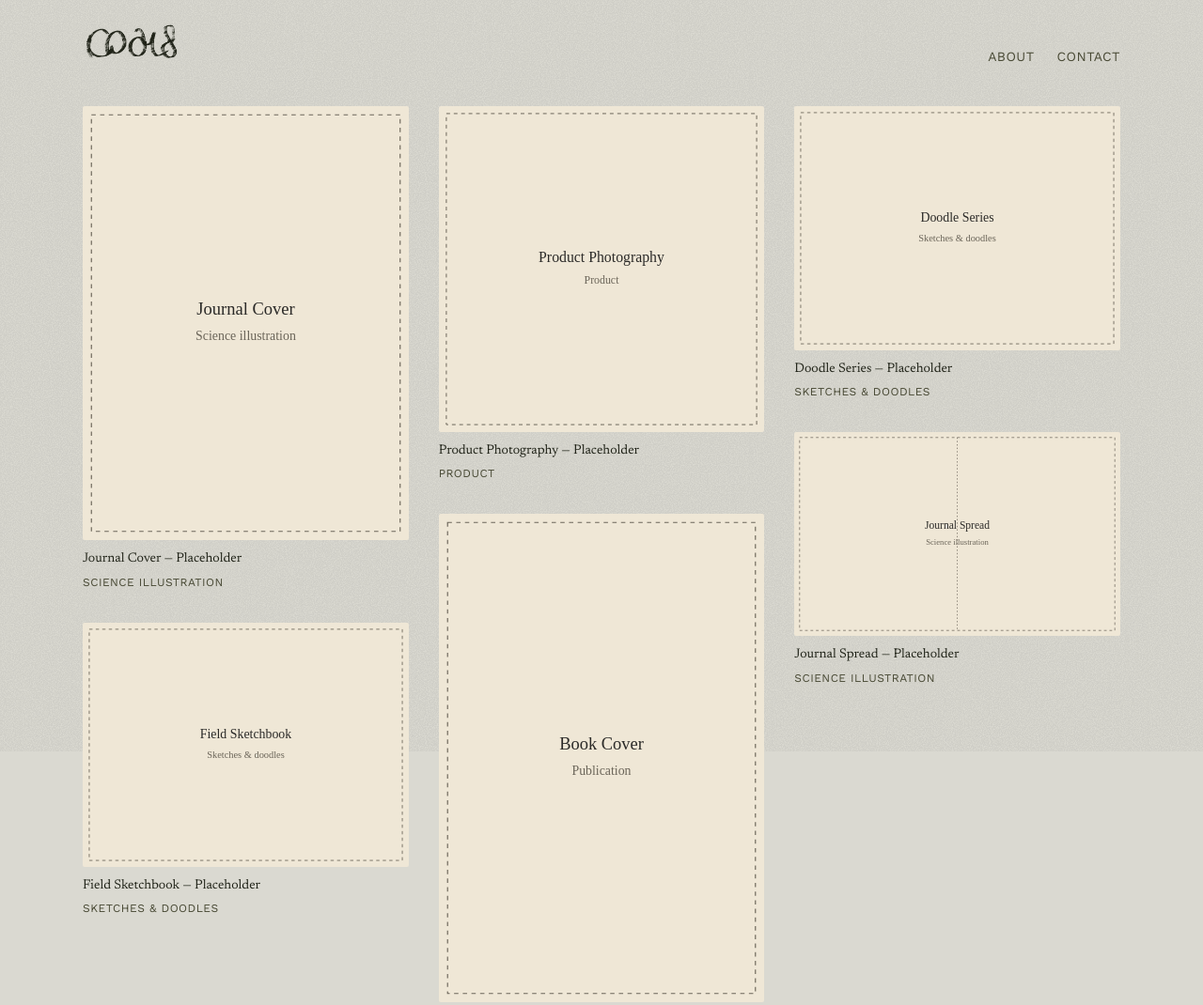
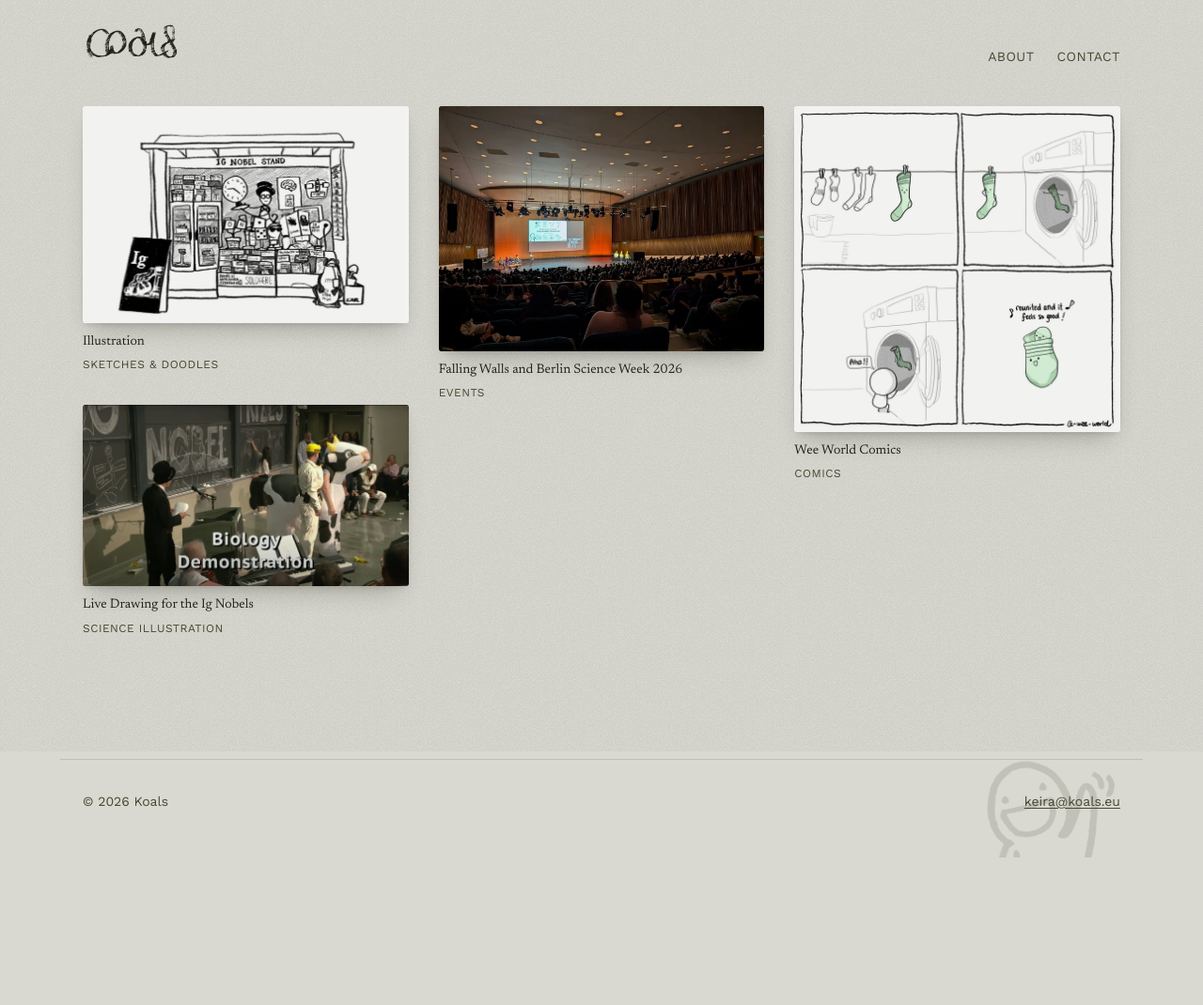
Before and after one commit to FerdinandNathaniel/koals-website, an Astro site: page / in a window 1280 px wide. Shown: the top 1070 px of the page at 94% size. After the commit the page ends 913 px from the top, so only its background shows below. Built offline with nearby package versions, Linux system fonts and the light colour scheme; Astro itself is replaced by a stand-in of ours.

Commit message:
Add real About and Contact text, new portfolio pieces, and work pages
- Write the About bio and Contact page, switch the email to keira@koals.eu
- Add Live Drawing for the Ig Nobels and Falling Walls / Berlin Science Week
  pieces with their own pages, video links, and captions
- Remove the empty placeholder tiles and reorder the grid
- Add robots.txt and resized (1400px) portfolio images

Co-Authored-By: Claude Sonnet 5.5 <noreply@anthropic.com>

```diff
--- a/src/components/Footer.astro
+++ b/src/components/Footer.astro
@@ -5,7 +5,7 @@ const year = new Date().getFullYear();
 <footer class="site-footer">
   <div class="doodle" aria-hidden="true"></div>
   <p>&copy; {year} Koals</p>
-  <a href="mailto:hello@koals.eu">hello@koals.eu</a>
+  <a href="mailto:keira@koals.eu">keira@koals.eu</a>
 </footer>
 
 <style>
--- a/src/components/PortfolioCard.astro
+++ b/src/components/PortfolioCard.astro
@@ -4,13 +4,24 @@ interface Props {
   category: string;
   image: string;
   alt: string;
+  slug?: string;
+  framed?: boolean;
 }
 
-const { title, category, image, alt } = Astro.props;
+const { title, category, image, alt, slug, framed = false } = Astro.props;
+const Wrapper = slug ? 'a' : 'div';
+const wrapperProps = slug ? { href: `/work/${slug}/` } : {};
 ---
 
 <figure class="card">
-  <img src={image} alt={alt} loading="lazy" />
+  <Wrapper class="card-link" {...wrapperProps}>
+    <div class:list={['frame', { framed }]}>
+      <div class="image-wrap">
+        <img src={image} alt={alt} loading="lazy" />
+        {framed && <div class="tint" aria-hidden="true"></div>}
+      </div>
+    </div>
+  </Wrapper>
   <figcaption>
     <span class="title">{title}</span>
     <span class="category">{category}</span>
@@ -23,10 +34,34 @@ const { title, category, image, alt } = Astro.props;
     break-inside: avoid;
   }
 
-  .card img {
+  .card-link {
+    display: block;
+  }
+
+  .frame img {
     width: 100%;
     border-radius: var(--radius-soft);
     transition: opacity var(--duration-soft) var(--ease-soft);
+  }
+
+  .frame.framed {
+    box-shadow: var(--shadow-paper);
+    border-radius: var(--radius-soft);
+  }
+
+  .image-wrap {
+    position: relative;
+    border-radius: var(--radius-soft);
+    overflow: hidden;
+  }
+
+  .tint {
+    position: absolute;
+    inset: 0;
+    background: var(--color-image-tint);
+    opacity: 0.07;
+    mix-blend-mode: multiply;
+    pointer-events: none;
   }
 
   figcaption {
--- a/src/data/portfolio.js
+++ b/src/data/portfolio.js
@@ -4,39 +4,76 @@
 // reorder entries here; no other file needs to change.
 export const portfolioItems = [
   {
-    title: 'Journal Cover — Placeholder',
-    category: 'Science illustration',
-    image: '/placeholders/journal-cover.svg',
-    alt: 'Placeholder illustration for a life science journal cover',
+    title: 'Illustration',
+    category: 'Sketches & doodles',
+    image: '/portfolio/ig-nobel-stand.webp',
+    alt: 'Detailed pen doodle of "The Ig Nobel Stand," a newsstand booth packed with tiny references to past Ig Nobel Prizes and Annals of Improbable Research issues',
+    slug: 'ig-nobel-stand',
+    description:
+      'The Ig Nobel News Stand. This piece is one of several doodles I made for the Ig History Posters, on exhibit at the 2026 Ig Nobel Prize ceremony. Look closely, and you may spot familiar items, past prizes, the Annals of Improbable Research, and more.',
+    framed: true,
   },
   {
-    title: 'Field Sketchbook — Placeholder',
-    category: 'Sketches & doodles',
-    image: '/placeholders/sketch-1.svg',
-    alt: 'Placeholder sketchbook page',
+    title: 'Live Drawing for the Ig Nobels',
+    category: 'Science illustration',
+    image: '/portfolio/ig-live-drawing-cover.webp',
+    alt: 'Drawing live on a lecture-hall chalkboard at the Ig Nobel Prize ceremony, while performers in a yellow hard hat, a top hat and an inflatable cow costume act out a "Biology Demonstration" in front of the board',
+    slug: 'ig-nobel-live-drawing',
+    description:
+      "I've had the glorious honour of illustrating the Ig Nobel Prizes, including at the recent ceremonies at MIT in 2024 and in Zurich in 2026 (<a href=\"https://lnkd.in/p/gVC-Bckh\" target=\"_blank\" rel=\"noopener noreferrer\">here's my LinkedIn post</a>).",
+    framed: true,
+    gallery: [
+      {
+        image: '/portfolio/ig-live-drawing-cover.webp',
+        alt: 'Drawing live on a lecture-hall chalkboard at the Ig Nobel Prize ceremony, while performers in a yellow hard hat, a top hat and an inflatable cow costume act out a "Biology Demonstration" in front of the board (links to a video)',
+        link: 'https://youtu.be/ukBwV9Lap2A',
+        linkLabel: 'Watch the ceremony and my live drawings',
+      },
+      {
+        image: '/portfolio/ig-zurich-posters.webp',
+        link: 'https://youtu.be/I4l-zFWZCS0',
+        linkLabel: 'Watch the ceremony and my live drawings',
+        alt: 'Kneeling on a wooden floor in front of a stage, gesturing to a row of black chalkboard posters hand-drawn for the Ig Nobel Prizes in Economics, Chemistry, Medicine, Biology, Physics and Technology',
+      },
+    ],
   },
   {
-    title: 'Product Photography — Placeholder',
-    category: 'Product',
-    image: '/placeholders/product-1.svg',
-    alt: 'Placeholder product photograph',
+    title: 'Falling Walls and Berlin Science Week 2026',
+    category: 'Events',
+    image: '/portfolio/falling-walls-talk.webp',
+    alt: 'A packed auditorium with a speaker on stage beside a screen titled "How to live-draw: Improbable Research"',
+    slug: 'falling-walls-berlin-science-week',
+    description:
+      "In November I got to draw and talk about drawing. I gave a short talk on how to live-draw Improbable Research at the Falling Walls Science Summit and at Berlin Science Week. I'll admit I struggled with what to talk about at first. Normally my presentations revolve around scientific data, and this was my first time talking about drawing. I suppose I did have data: data on what it's like to live-draw Improbable Research. In the end, what I wanted to convey was my love of drawing: how putting pen to paper makes all the difference, and how seeing something tangible lets you iterate and ask more questions about the science all around us.",
+    framed: true,
+    gallery: [
+      {
+        image: '/portfolio/ig-berlin-science-week-briefs.webp',
+        alt: 'White briefs hand-doodled with "Improbable Research," the Ig logo, tiny stick-figure scenes and the dates of Falling Walls Science Summit (6 November 2026) and Berlin Science Week (8 November 2026)',
+      },
+    ],
   },
   {
-    title: 'Book Cover — Placeholder',
-    category: 'Publication',
-    image: '/placeholders/book-1.svg',
-    alt: 'Placeholder book cover',
-  },
-  {
-    title: 'Doodle Series — Placeholder',
-    category: 'Sketches & doodles',
-    image: '/placeholders/sketch-2.svg',
-    alt: 'Placeholder doodle series',
-  },
-  {
-    title: 'Journal Spread — Placeholder',
-    category: 'Science illustration',
-    image: '/placeholders/journal-spread.svg',
-    alt: 'Placeholder illustrated journal spread',
+    title: 'Wee World Comics',
+    category: 'Comics',
+    image: '/portfolio/weeworld-sock8.jpg',
+    alt: 'Four-panel comic: a lone green sock on the washing line is reunited with its lost partner, found in the washing machine',
+    slug: 'wee-world-comics',
+    framed: true,
+    // Shown stacked, in this order, on the piece's own page.
+    gallery: [
+      {
+        image: '/portfolio/weeworld-sock8.jpg',
+        alt: 'Four-panel comic: a lone green sock on the washing line is reunited with its lost partner, found in the washing machine, singing "reunited and it feels so good!"',
+      },
+      {
+        image: '/portfolio/weeworld-almost-done.jpg',
+        alt: 'Four-panel comic: a little round character watches something in the oven, decides "Yes, I think it\'s done," pulls out a charred stick, and sits back down to keep waiting',
+      },
+      {
+        image: '/portfolio/weeworld-walking-guide.jpg',
+        alt: 'Four-panel comic, "A wee guide to walking — based on trail type": only step on black or white on a zebra crossing, hopscotch a stone path, and Super Mario-fy the boring ones',
+      },
+    ],
   },
 ];
--- a/src/pages/contact.astro
+++ b/src/pages/contact.astro
@@ -6,7 +6,8 @@ import BaseLayout from '../layouts/BaseLayout.astro';
   <article class="prose">
     <h1>Contact</h1>
     <p>
-      Placeholder — for now, reach out at <a href="mailto:hello@koals.eu">hello@koals.eu</a>.
+      Send me an email (<a href="mailto:keira@koals.eu">keira@koals.eu</a>) or
+      find me on <a href="https://www.linkedin.com/in/keira-lee-rice/" target="_blank" rel="noopener noreferrer">LinkedIn</a>.
     </p>
   </article>
 </BaseLayout>
--- /dev/null
+++ b/src/pages/work/[slug].astro
@@ -0,0 +1,145 @@
+---
+import BaseLayout from '../../layouts/BaseLayout.astro';
+import { portfolioItems } from '../../data/portfolio.js';
+
+export function getStaticPaths() {
+  return portfolioItems
+    .filter((item) => item.slug)
+    .map((item) => ({
+      params: { slug: item.slug },
+      props: { item },
+    }));
+}
+
+const { item } = Astro.props;
+const images = item.gallery ?? [{ image: item.image, alt: item.alt }];
+---
+
+<BaseLayout title={item.title}>
+  <a href="/" class="back">&larr; Back to work</a>
+  <div class="piece">
+    <div class="gallery">
+      {images.map((img) => (
+        <div class="item">
+          <div class:list={['frame', { framed: item.framed }]}>
+            <div class="image-wrap">
+              {img.link ? (
+                <a href={img.link} target="_blank" rel="noopener noreferrer"><img src={img.image} alt={img.alt} /></a>
+              ) : (
+                <img src={img.image} alt={img.alt} />
+              )}
+              {item.framed && <div class="tint" aria-hidden="true"></div>}
+            </div>
+          </div>
+          {img.link && img.linkLabel && (
+            <a class="watch" href={img.link} target="_blank" rel="noopener noreferrer">{img.linkLabel} &nearr;</a>
+          )}
+        </div>
+      ))}
+    </div>
+    <div class="details">
+      <p class="category">{item.category}</p>
+      {item.description && <p class="description" set:html={item.description} />}
+    </div>
+  </div>
+</BaseLayout>
+
+<style>
+  .back {
+    display: inline-block;
+    margin-bottom: var(--space-8);
+    font-family: var(--font-sans);
+    font-size: var(--text-sm);
+    color: var(--color-ink-muted);
+  }
+
+  .back:hover {
+    color: var(--color-ink);
+  }
+
+  .piece {
+    display: flex;
+    flex-direction: column;
+    gap: var(--space-12);
+    padding-bottom: var(--space-16);
+  }
+
+  @media (min-width: 768px) {
+    .piece {
+      flex-direction: row;
+      align-items: flex-start;
+    }
+  }
+
+  .gallery {
+    flex: 1 1 60%;
+    min-width: 0;
+    display: flex;
+    flex-direction: column;
+    gap: var(--space-12);
+  }
+
+  .item {
+    display: flex;
+    flex-direction: column;
+    gap: var(--space-2);
+  }
+
+  .watch {
+    align-self: flex-start;
+    font-family: var(--font-sans);
+    font-size: var(--text-sm);
+    color: var(--color-ink-muted);
+  }
+
+  .watch:hover {
+    color: var(--color-ink);
+  }
+
+  .frame img {
+    width: 100%;
+    display: block;
+    border-radius: var(--radius-soft);
+  }
+
+  .frame.framed {
+    box-shadow: var(--shadow-paper);
+    border-radius: var(--radius-soft);
+  }
+
+  .image-wrap {
+    position: relative;
+    border-radius: var(--radius-soft);
+    overflow: hidden;
+  }
+
+  .tint {
+    position: absolute;
+    inset: 0;
+    background: var(--color-image-tint);
+    opacity: 0.07;
+    mix-blend-mode: multiply;
+    pointer-events: none;
+  }
+
+  .details {
+    flex: 1 1 40%;
+    padding-top: var(--space-4);
+  }
+
+  .category {
+    font-family: var(--font-sans);
+    font-size: var(--text-xs);
+    color: var(--color-ink-muted);
+    text-transform: uppercase;
+    letter-spacing: 0.04em;
+    margin-bottom: var(--space-4);
+  }
+
+  .description {
+    font-size: var(--text-lg);
+    line-height: var(--leading-relaxed);
+    color: var(--color-ink);
+    margin: 0;
+  }
+</style>
--- a/src/styles/tokens.css
+++ b/src/styles/tokens.css
@@ -17,6 +17,9 @@
   --color-accent: #8EAAD1;       /* links, highlights — soft blue */
   --color-accent-ink: #202318;   /* text on top of --color-accent */
   --color-border: rgba(32, 35, 24, 0.14);
+  --color-mount: #fbfaf6;        /* paper mat behind a framed/photographed piece */
+  --color-image-tint: var(--color-ink-muted); /* wash over a framed piece's white background */
+  --shadow-paper: 0 14px 24px -10px rgba(32, 35, 24, 0.28), 0 3px 8px -3px rgba(32, 35, 24, 0.16);
 
   /*
   -- alternate: dusty terracotta --
```
Also changed, not shown: CLAUDE.md (+7 -0 lines), public/robots.txt (added, +39 -0 lines), src/pages/about.astro (+19 -4 lines), public/portfolio/falling-walls-talk.webp (added), public/portfolio/ig-berlin-science-week-briefs.webp (added), public/portfolio/ig-live-drawing-cover.webp (added), public/portfolio/ig-nobel-stand.webp (added), public/portfolio/ig-zurich-posters.webp (added), public/portfolio/weeworld-almost-done.jpg (added), public/portfolio/weeworld-sock8.jpg (added), public/portfolio/weeworld-walking-guide.jpg (added).
